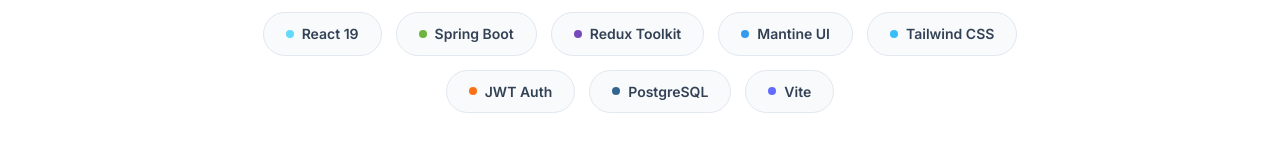
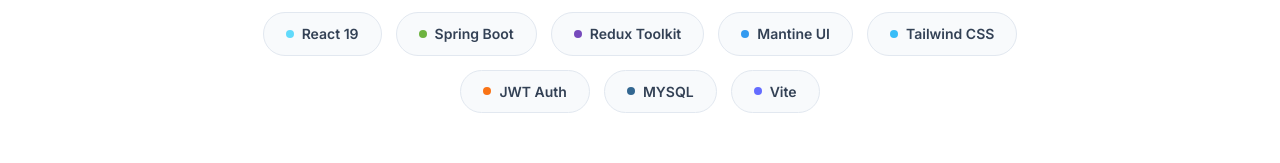
Before and after one commit to alakhagarwal/projectflow, a React app in the folder frontend/: page / in a window 1280 px wide. Shown: the part 2201-2364 px from the top of the page. Built offline with nearby package versions, Linux system fonts and the light colour scheme; the HTML template or start-up script is replaced by a standard one.

Commit message:
Minor changes

```diff
--- a/frontend/src/components/LandingPage.jsx
+++ b/frontend/src/components/LandingPage.jsx
@@ -71,7 +71,7 @@
   { name: "Mantine UI", color: "#339af0" },
   { name: "Tailwind CSS", color: "#38bdf8" },
   { name: "JWT Auth", color: "#f97316" },
-  { name: "PostgreSQL", color: "#336791" },
+  { name: "MYSQL", color: "#336791" },
   { name: "Vite", color: "#646cff" },
 ];
 
```
Also changed, not shown: 1 other file (tests, documents, lock files or other folders).
